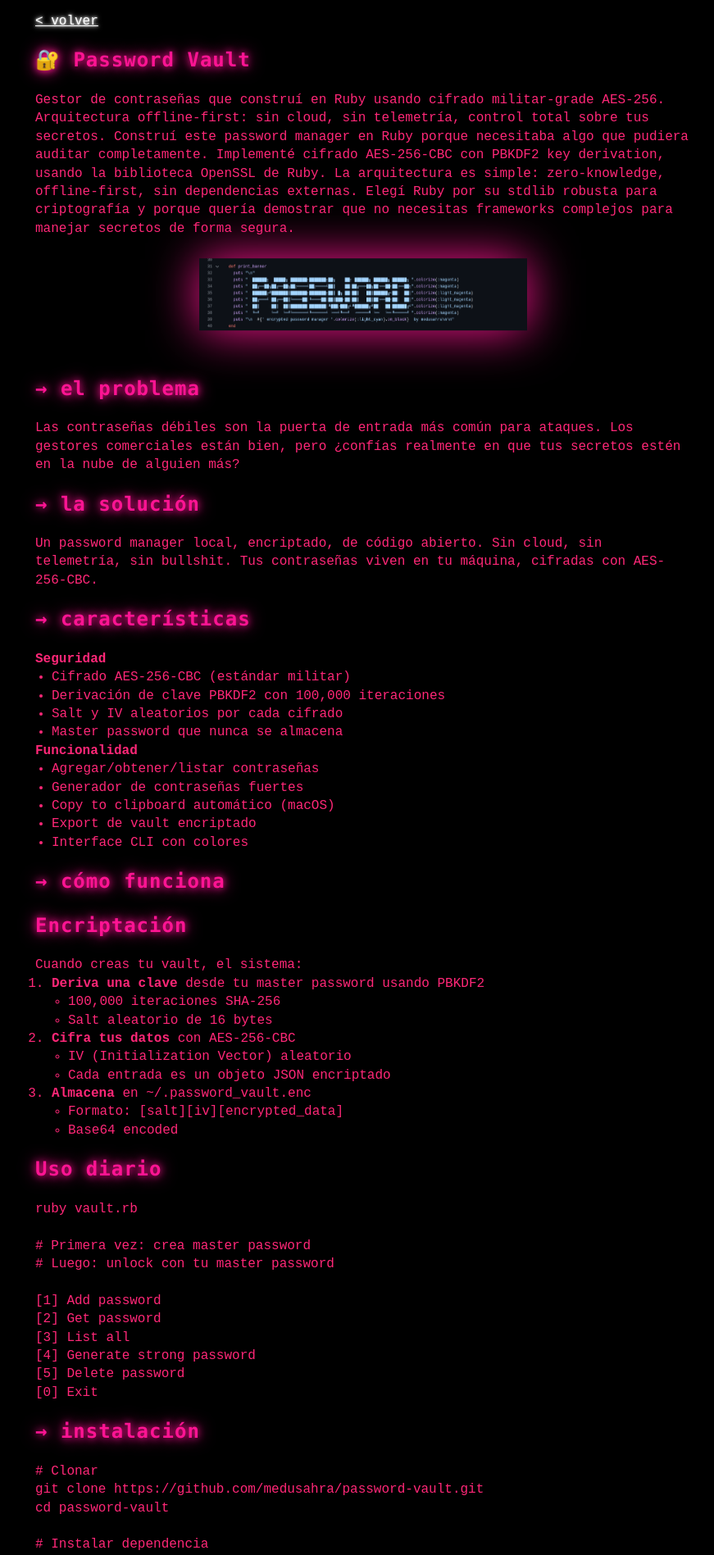
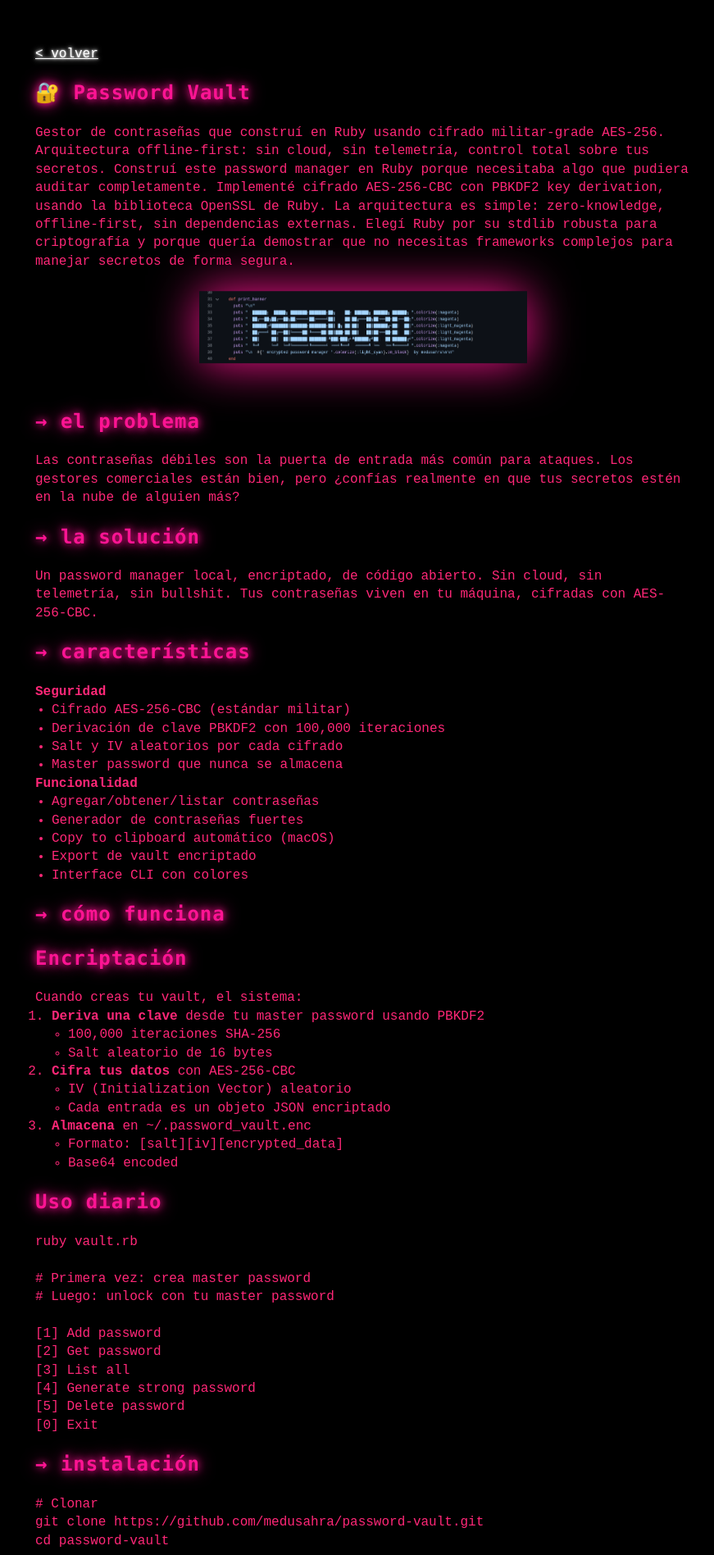
Before and after one commit to medusahra/medusahra.github.io, a Jekyll site: the page built from _posts/2025-11-23-password-vault.md, in a window 1280 px wide. Shown: the top 1897 px of the page at 82% size, without its empty margins (197-1068 px from the left). Built offline with Jekyll 4.4.1, drawn with Linux system fonts in a browser that asks for light colours.

Commit message:
Update 2025-11-23-password-vault.md

```diff
--- a/_posts/2025-11-23-password-vault.md
+++ b/_posts/2025-11-23-password-vault.md
@@ -3,7 +3,7 @@ layout: default
 title: "password vault"
 date: 2025-11-23
 ---
-
+<div style="margin: 40px 0;"></div>
 [< volver](/)
 
 # 🔐 Password Vault
```
